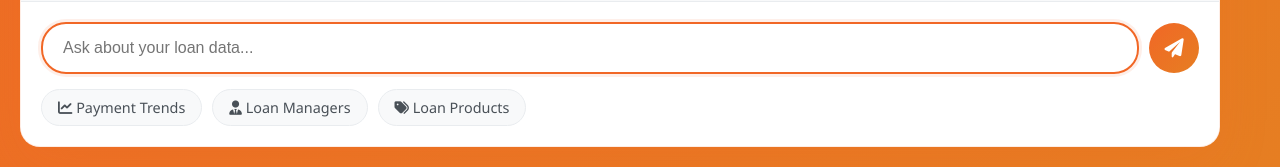
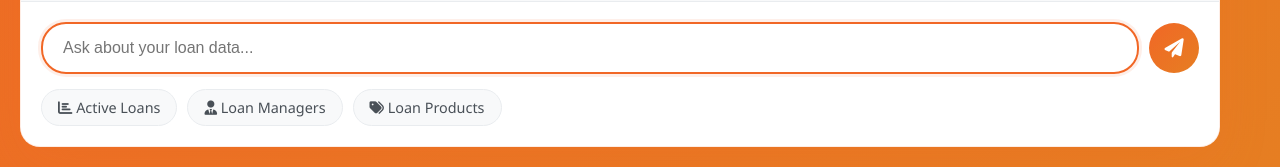
Before and after one commit to Leooruko/loan_agent_api, a Flask app: page / in a window 1280 px wide. Shown: the part 633-800 px from the top of the page. Run offline with Flask 3, Linux system fonts and the light colour scheme; some libraries are stand-ins or nearby versions.

Commit message:
active loans

```diff
--- a/templates/index.html
+++ b/templates/index.html
@@ -562,8 +562,8 @@
         </button>
       </div>
       <div class="suggestions">
-        <div class="suggestion-chip" onclick="askQuestion('Show me payment trends')">
-          <i class="fas fa-chart-line"></i> Payment Trends
+        <div class="suggestion-chip" onclick="askQuestion('Show me Active Loans')">
+          <i class="fas fa-chart-bar"></i> Active Loans
         </div>
         <div class="suggestion-chip" onclick="askQuestion('Which loan managers have the most clients?')">
           <i class="fas fa-user-tie"></i> Loan Managers
```
